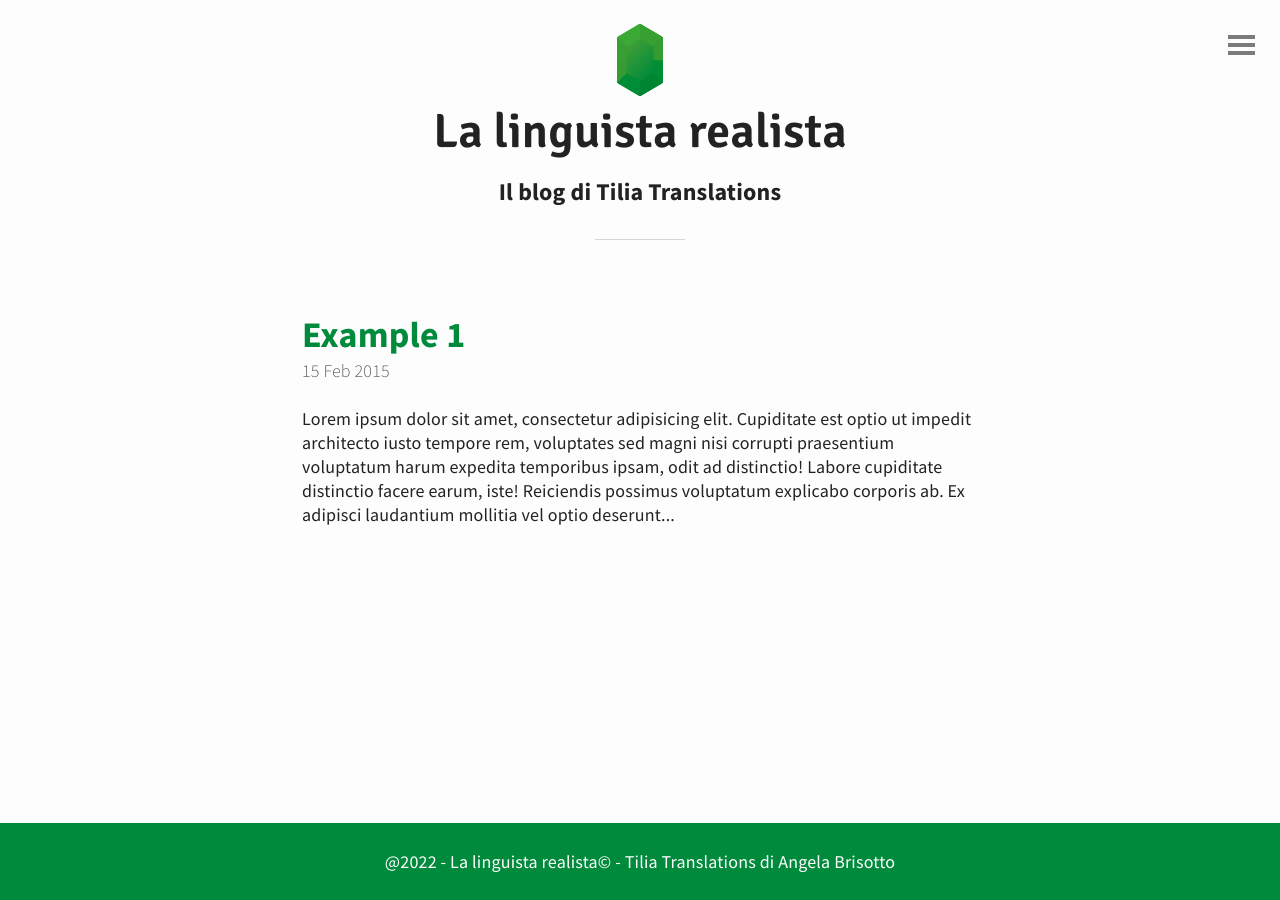
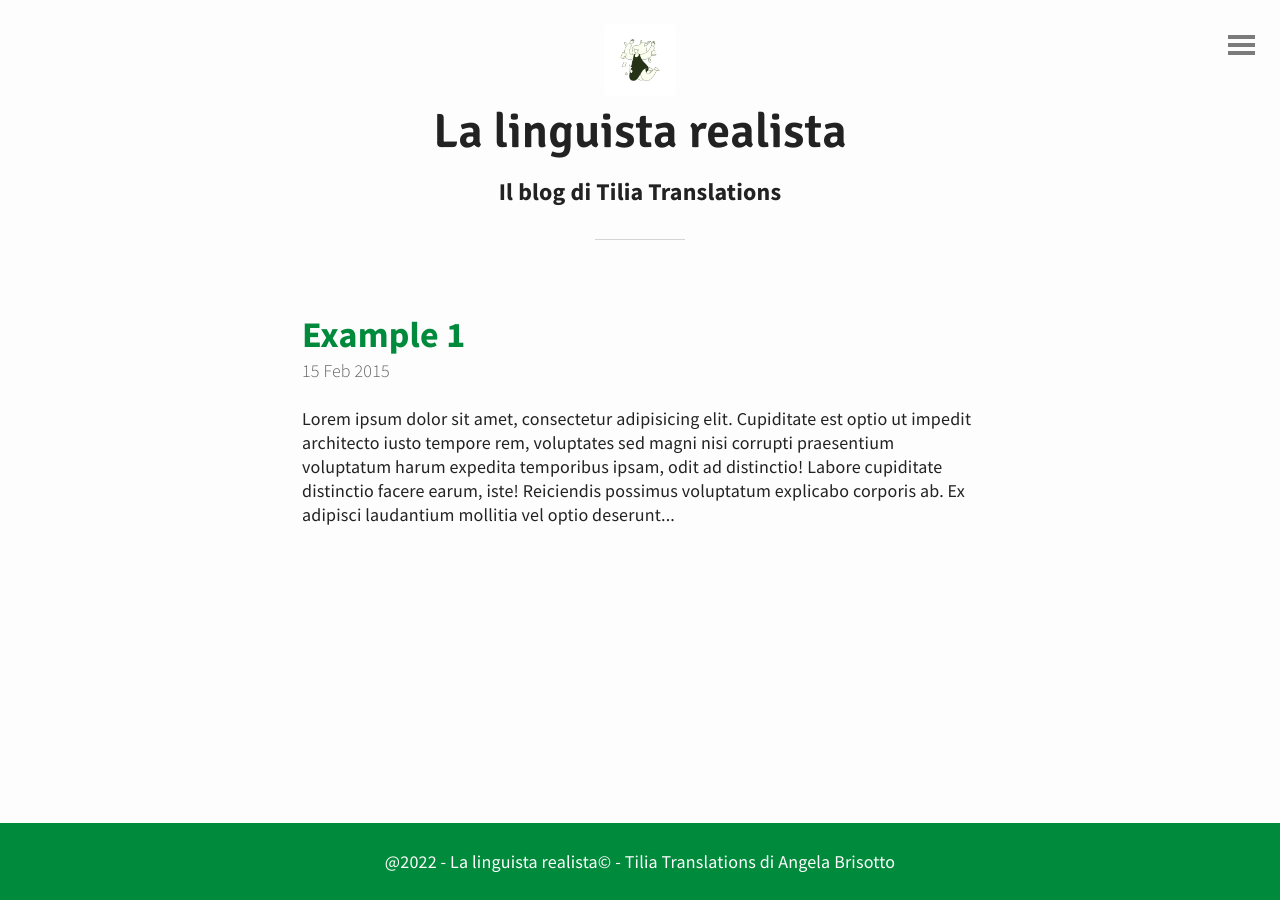
Before and after one commit to angelatiliatranslations/blog, a Jekyll site: the page built from index.html, in a window 1280 px wide. Built offline with Jekyll 4.4.1, drawn with Linux system fonts in a browser that asks for light colours; the list of posts is cut into pages by our own code.

Commit message:
Update header.html

```diff
--- a/_includes/header.html
+++ b/_includes/header.html
@@ -1,6 +1,6 @@
 <header id="header">
 	<a href="{{ site.baseurl }}">
-		<img src="{{ "/img/emerald.svg" | prepend: site.baseurl | replace: '//', '/' }}" alt="Emerald Logo">
+		<img src="{{ "/img/blogtilia.png" | prepend: site.baseurl | replace: '//', '/' }}" alt="Emerald Logo">
 	  <h1>La linguista realista</h1>
 		<h3>Il blog di Tilia Translations</h3>
 	</a>
```
